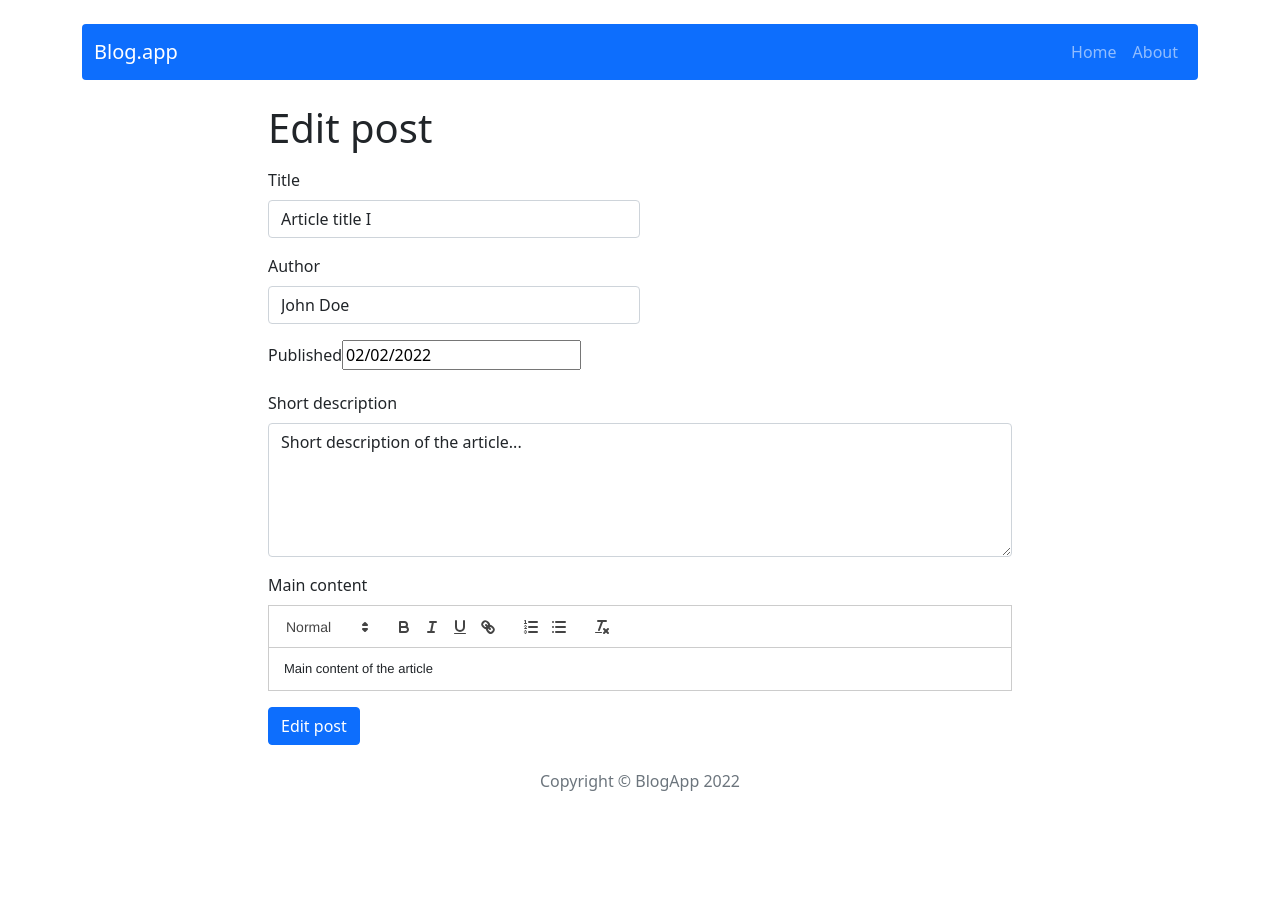
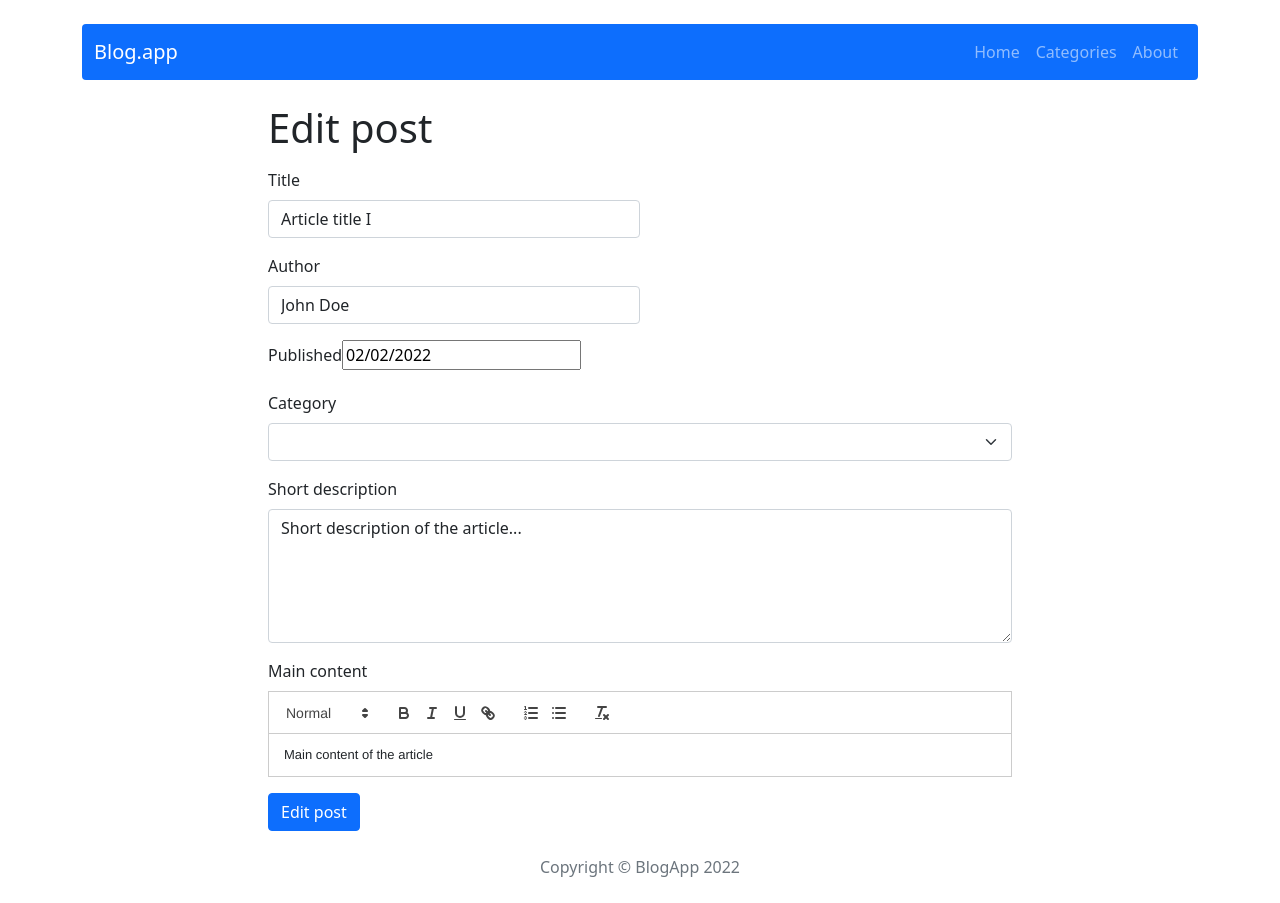
Before and after one commit to kondzio3002/blog-app, a React (Create React App) app: page /post/edit/1 in a window 1280 px wide. Before the commit the page ends 817 px from the top, so only its background shows below. Built offline with nearby package versions, Linux system fonts and the light colour scheme.

Commit message:
Add categories

```diff
--- a/src/App.js
+++ b/src/App.js
@@ -8,6 +8,8 @@ import PostEdit from './components/pages/PostEdit/PostEdit';
 import NotFound from './components/pages/NotFound/NotFound';
 import Header from './components/views/Header/Header';
 import Footer from './components/views/Footer/Footer';
+import Categories from './components/pages/Categories/Categories';
+import PostsCategory from './components/features/PostsCategory.js/PostsCategory';
 
 function App() {
   return (
@@ -20,6 +22,8 @@ function App() {
           <Route path="/post/:id" element={<Post />} />
           <Route path="/post/add" element={<PostAdd />} />
           <Route path="/post/edit/:id" element={<PostEdit />} />
+          <Route path="/categories" element={<Categories />} />
+          <Route path="/category/:categoryId" element={<PostsCategory />} />
           <Route path="*" element={<NotFound />} />
         </Routes>
         <Footer />
--- a/src/components/features/PostForm/PostForm.js
+++ b/src/components/features/PostForm/PostForm.js
@@ -5,6 +5,8 @@ import 'react-quill/dist/quill.snow.css';
 import DatePicker from "react-datepicker";
 import "react-datepicker/dist/react-datepicker.css";
 import { useForm } from "react-hook-form";
+import { useSelector } from "react-redux";
+import { getAllCategories } from "../../../redux/categoriesRedux";
 
 const PostForm = ({ action, actionText, ...props }) => {
 
@@ -15,14 +17,19 @@ const PostForm = ({ action, actionText, ...props }) => {
   const [author, setAuthor] = useState(props.author || '');
   const [contentError, setContentError] = useState(false);
   const [dateError, setDateError] = useState(false);
+  const [category, setCategory] = useState(props.category || '');
+  const [categoryError, setCategoryError] = useState(false);
 
   const { register, handleSubmit: validate, formState: { errors } } = useForm();
+
+  const categories = useSelector(getAllCategories);
 
   const handleSubmit = () => {
     setContentError(!content);
     setDateError(!publishedDate);
-    if(content && publishedDate) {
-      action({ title, author, publishedDate, shortDescription, content });
+    setCategoryError(!category);
+    if(content && publishedDate && category) {
+      action({ title, author, publishedDate, shortDescription, content, category });
     }
   };
 
@@ -57,6 +64,19 @@ const PostForm = ({ action, actionText, ...props }) => {
         {dateError && <small className="d-block form-text text-danger mt-2">This field is required</small>}
       </Form.Group>
       <Form.Group className="mt-3">
+        <Form.Label>Category</Form.Label>
+        <Form.Select
+          value={category}
+          onChange={e => setCategory(e.target.value)}
+        >
+          <option>Select category...</option>
+          {categories.map(category =>
+            <option value={category.name}>{category.name}</option>
+          )}
+        </Form.Select>
+        {categoryError && <small className="d-block form-text text-danger mt-2">This field is required</small>}
+      </Form.Group>
+      <Form.Group className="mt-3">
         <Form.Label>Short description</Form.Label>
         <Form.Control
           {...register("shortDescription", { required: true, minLength: 20 })}
--- a/src/components/features/PostId/PostId.js
+++ b/src/components/features/PostId/PostId.js
@@ -29,7 +29,8 @@ const PostId = () => {
         <Col xs={{ span: 6, offset: 2 }}>
           <Card.Title as="h3">{post.title}</Card.Title>
           <Card.Text as="p" className="my-0"><strong>Author: </strong>{post.author}</Card.Text>
-          <Card.Text as="p"><strong>Published: </strong>{dateToStr(post.publishedDate)}</Card.Text>
+          <Card.Text as="p" className="my-0"><strong>Published: </strong>{dateToStr(post.publishedDate)}</Card.Text>
+          <Card.Text as="p"><strong>Category: </strong>{post.category}</Card.Text>
           <Card.Text className="mb-4" dangerouslySetInnerHTML={{ __html: post.content}} />
         </Col>
         <Col>
--- a/src/components/features/Posts/Posts.js
+++ b/src/components/features/Posts/Posts.js
@@ -16,7 +16,8 @@ const Posts = () => {
             <Card.Body>
               <Card.Title as="h3">{post.title}</Card.Title>
               <Card.Text as="p" className="my-0"><strong>Author: </strong>{post.author}</Card.Text>
-              <Card.Text as="p"><strong>Published: </strong>{dateToStr(post.publishedDate)}</Card.Text>
+              <Card.Text as="p" className="my-0"><strong>Published: </strong>{dateToStr(post.publishedDate)}</Card.Text>
+              <Card.Text as="p"><strong>Category: </strong>{post.category}</Card.Text>
               <Card.Text className="mb-4">{post.shortDescription}</Card.Text>
               <Link to={"/post/" + post.id}><Button variant="primary">Read more</Button></Link>
             </Card.Body>
--- /dev/null
+++ b/src/components/features/PostsCategory.js/PostsCategory.js
@@ -0,0 +1,37 @@
+import { useSelector } from "react-redux";
+import { getPostByCategory } from "../../../redux/postsRedux";
+import { Button, Card, Col, Row } from "react-bootstrap";
+import { Link, useParams } from "react-router-dom";
+import { Navigate } from "react-router-dom";
+import { dateToStr } from "../../../utils/dateToStr";
+
+const PostsCategory = () => {
+
+  const { categoryId } = useParams();
+  const posts = useSelector(state => getPostByCategory(state, categoryId));
+
+  if(posts.length === 0) return <Navigate to="/" />
+  else return (
+    <>
+      <Card.Title className="mb-4"><strong>Category: {categoryId}</strong></Card.Title>
+      <Row xs={1} md={2} lg={3} className="g-4 my-2">
+        {posts.map(post => (
+          <Col key={post.id}>
+            <Card>
+              <Card.Body>
+                <Card.Title as="h3">{post.title}</Card.Title>
+                <Card.Text as="p" className="my-0"><strong>Author: </strong>{post.author}</Card.Text>
+                <Card.Text as="p" className="my-0"><strong>Published: </strong>{dateToStr(post.publishedDate)}</Card.Text>
+                <Card.Text as="p"><strong>Category: </strong>{post.category}</Card.Text>
+                <Card.Text className="mb-4">{post.shortDescription}</Card.Text>
+                <Link to={"/post/" + post.id}><Button variant="primary">Read more</Button></Link>
+              </Card.Body>
+            </Card>
+          </Col>
+        ))}
+      </Row>
+    </>
+  );
+}
+
+export default PostsCategory;
--- /dev/null
+++ b/src/components/pages/Categories/Categories.js
@@ -0,0 +1,14 @@
+import Category from '../../pages/Category/Category';
+
+const Categories = () => {
+
+  return (
+    <>
+      <h1>All categories</h1>
+
+      <Category />
+    </>
+  );
+};
+
+export default Categories;
--- /dev/null
+++ b/src/components/pages/Category/Category.js
@@ -0,0 +1,25 @@
+import { Link } from "react-router-dom";
+import { Row, Card, Col } from "react-bootstrap";
+import { getAllCategories } from "../../../redux/categoriesRedux";
+import { useSelector } from "react-redux";
+
+const Category = () => {
+
+  const categories = useSelector(getAllCategories);
+
+  return (
+    <Row xs={1} className="g-4 my-2">
+      {categories.map(category => (
+        <Col>
+          <Card>
+            <Card.Body>
+              <Link to={"/category/" + category}>{category}</Link>
+            </Card.Body>
+          </Card>
+        </Col>
+      ))}
+    </Row>
+  );
+}
+
+export default Category;
--- a/src/components/views/NavBar/NavBar.js
+++ b/src/components/views/NavBar/NavBar.js
@@ -8,6 +8,7 @@ const NavBar = () => {
       <Navbar.Brand>Blog.app</Navbar.Brand>
       <Nav>
         <Nav.Link as={NavLink} to="/">Home</Nav.Link>
+        <Nav.Link as={NavLink} to="/categories">Categories</Nav.Link>
         <Nav.Link as={NavLink} to="/about">About</Nav.Link>
       </Nav>
       </Container>
--- /dev/null
+++ b/src/redux/categoriesRedux.js
@@ -0,0 +1,11 @@
+// selectors
+export const getAllCategories = (state => state.categories);
+
+const categoriesReducer = (statePart = [], action) => {
+  switch (action.type) {
+    default:
+      return statePart;
+  }
+};
+
+export default categoriesReducer;
--- a/src/redux/initialState.js
+++ b/src/redux/initialState.js
@@ -6,6 +6,7 @@ const initialState = {
       shortDescription: 'Short description of the article...',
       content: 'Main content of the article',
       publishedDate: new Date('02-02-2022'),
+      category: 'Sport',
       author: 'John Doe'
     },
     {
@@ -14,6 +15,7 @@ const initialState = {
       shortDescription: 'Short description of the article...',
       content: 'Main content of the article',
       publishedDate: new Date('03-02-2022'),
+      category: 'Sport',
       author: 'Saiss'
     },
     {
@@ -22,6 +24,7 @@ const initialState = {
       shortDescription: 'Short description of the article...',
       content: 'Main content of the article',
       publishedDate: new Date('04-02-2022'),
+      category: 'Movies',
       author: 'John Doe'
     },
     {
@@ -30,8 +33,15 @@ const initialState = {
       shortDescription: 'Short description of the article...',
       content: 'Main content of the article',
       publishedDate: new Date('05-02-2022'),
+      category: 'Sport',
       author: 'Saiss'
     }
+  ],
+
+  categories: [
+    'Sport',
+    'News',
+    'Movies'
   ]
 };
 
--- a/src/redux/postsRedux.js
+++ b/src/redux/postsRedux.js
@@ -3,6 +3,7 @@ import shortid from 'shortid';
 // selectors
 export const getAllPosts = (state => state.posts);
 export const getPostById = ({ posts }, id) => posts.find(post => post.id === id);
+export const getPostByCategory = ({ posts }, categoryId) => posts.filter(post => post.category === categoryId);
 
 // actions
 const createActionName = actionName => `app/posts/${actionName}`;
--- a/src/redux/store.js
+++ b/src/redux/store.js
@@ -1,9 +1,11 @@
 import { createStore, combineReducers } from 'redux';
+import categoriesReducer from './categoriesRedux';
 import initialState from './initialState';
 import postsReducer from './postsRedux';
 
 const subreducers = {
-  posts: postsReducer
+  posts: postsReducer,
+  categories: categoriesReducer
 };
 
 const reducer = combineReducers(subreducers);
```
